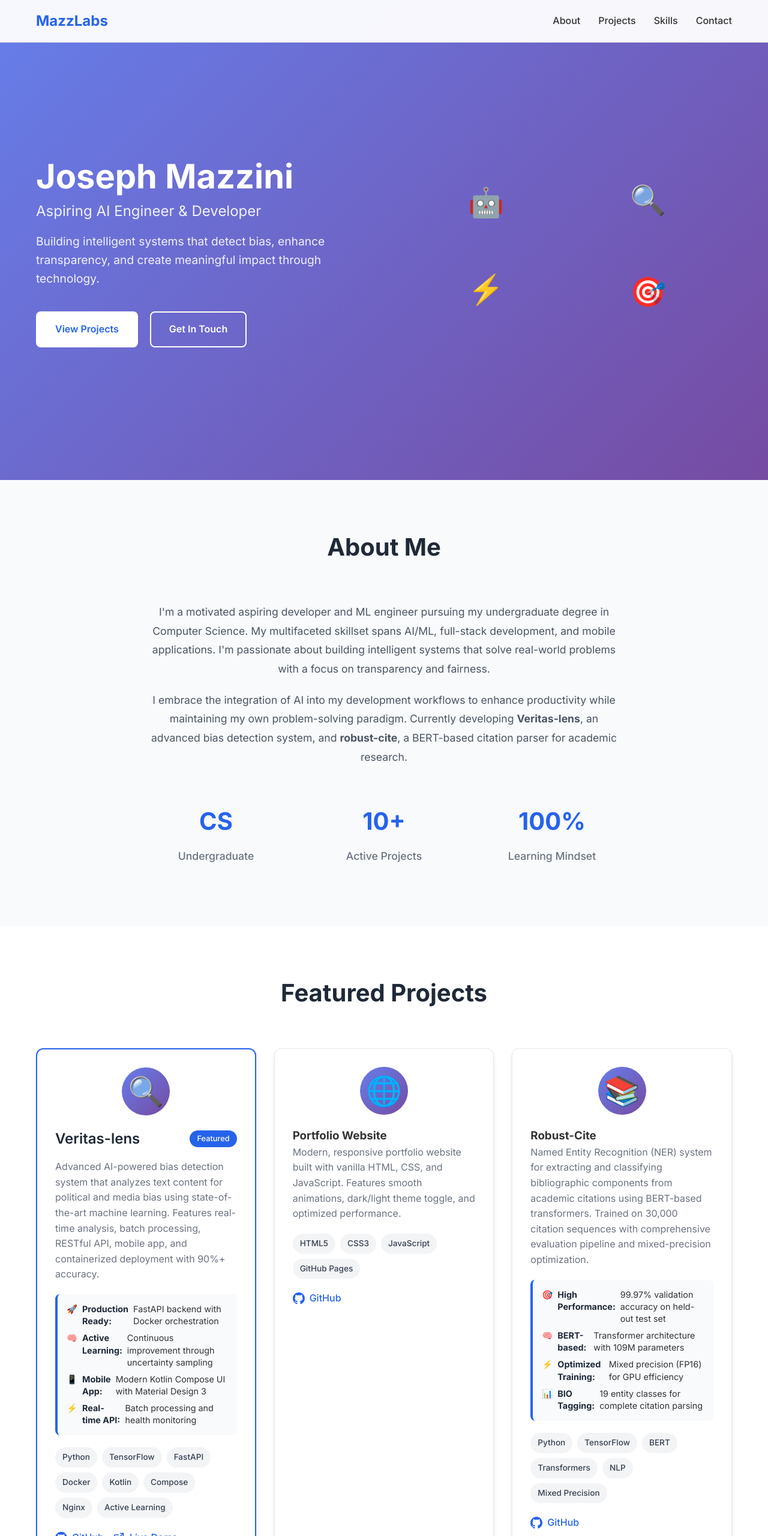
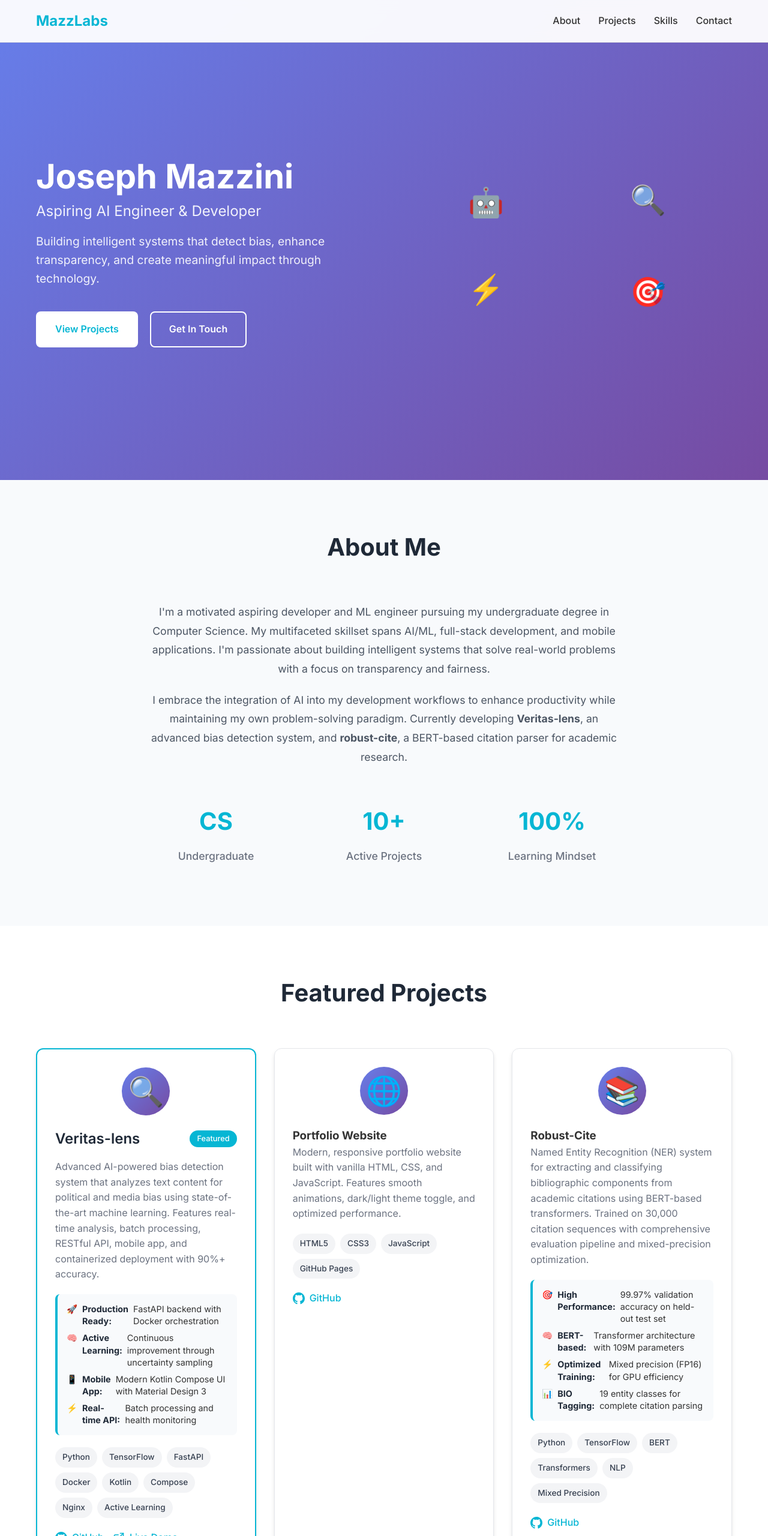
Before and after one commit to J-mazz/J-mazz.github.io, a plain HTML site: page index.html in a window 1280 px wide. Shown: the top 2560 px of the page at 60% size. Drawn offline with Linux system fonts and the light colour scheme.

Commit message:
Update theme colors from blue to turquoise

```diff
--- a/styles.css
+++ b/styles.css
@@ -44,7 +44,7 @@ body {
 }
 
 .nav-logo h2 {
-    color: #2563eb;
+    color: #06b6d4;
     font-weight: 700;
 }
 
@@ -62,7 +62,7 @@ body {
 }
 
 .nav-link:hover {
-    color: #2563eb;
+    color: #06b6d4;
 }
 
 .hamburger {
@@ -138,7 +138,7 @@ body {
 
 .btn-primary {
     background: #fff;
-    color: #2563eb;
+    color: #06b6d4;
 }
 
 .btn-primary:hover {
@@ -154,7 +154,7 @@ body {
 
 .btn-secondary:hover {
     background: white;
-    color: #2563eb;
+    color: #06b6d4;
     transform: translateY(-2px);
 }
 
@@ -251,7 +251,7 @@ section {
 .stat h3 {
     font-size: 2.5rem;
     font-weight: 700;
-    color: #2563eb;
+    color: #06b6d4;
     margin-bottom: 10px;
 }
 
@@ -283,7 +283,7 @@ section {
 }
 
 .project-card.featured {
-    border: 2px solid #2563eb;
+    border: 2px solid #06b6d4;
     transform: scale(1.02);
 }
 
@@ -322,7 +322,7 @@ section {
 }
 
 .project-badge {
-    background: #2563eb;
+    background: #06b6d4;
     color: white;
     padding: 4px 12px;
     border-radius: 20px;
@@ -361,14 +361,14 @@ section {
     display: flex;
     align-items: center;
     gap: 8px;
-    color: #2563eb;
+    color: #06b6d4;
     text-decoration: none;
     font-weight: 500;
     transition: color 0.3s ease;
 }
 
 .project-link:hover {
-    color: #1d4ed8;
+    color: #0891b2;
 }
 
 .project-features {
@@ -376,7 +376,7 @@ section {
     padding: 15px;
     background: #f8fafc;
     border-radius: 8px;
-    border-left: 4px solid #2563eb;
+    border-left: 4px solid #06b6d4;
 }
 
 .feature-item {
@@ -502,7 +502,7 @@ section {
 }
 
 .footer-left h3 {
-    color: #2563eb;
+    color: #06b6d4;
     margin-bottom: 10px;
 }
 
```
